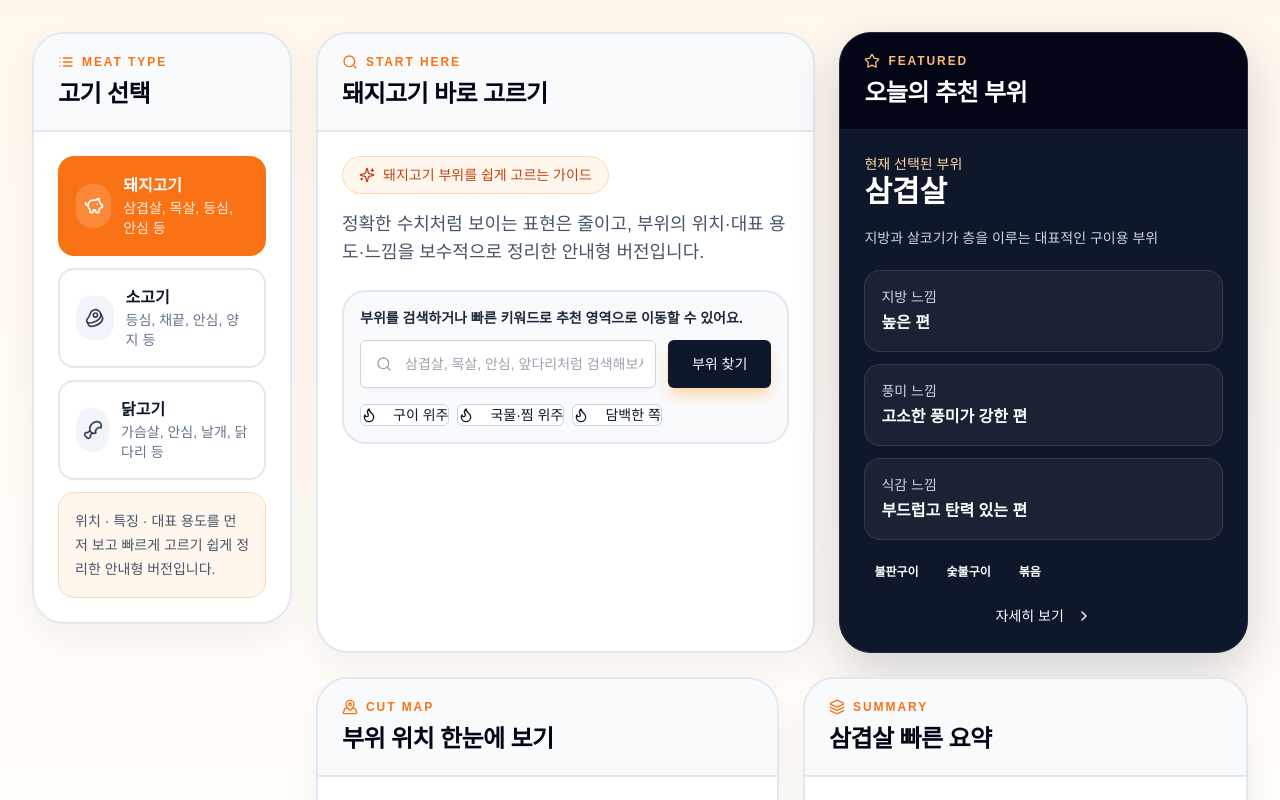
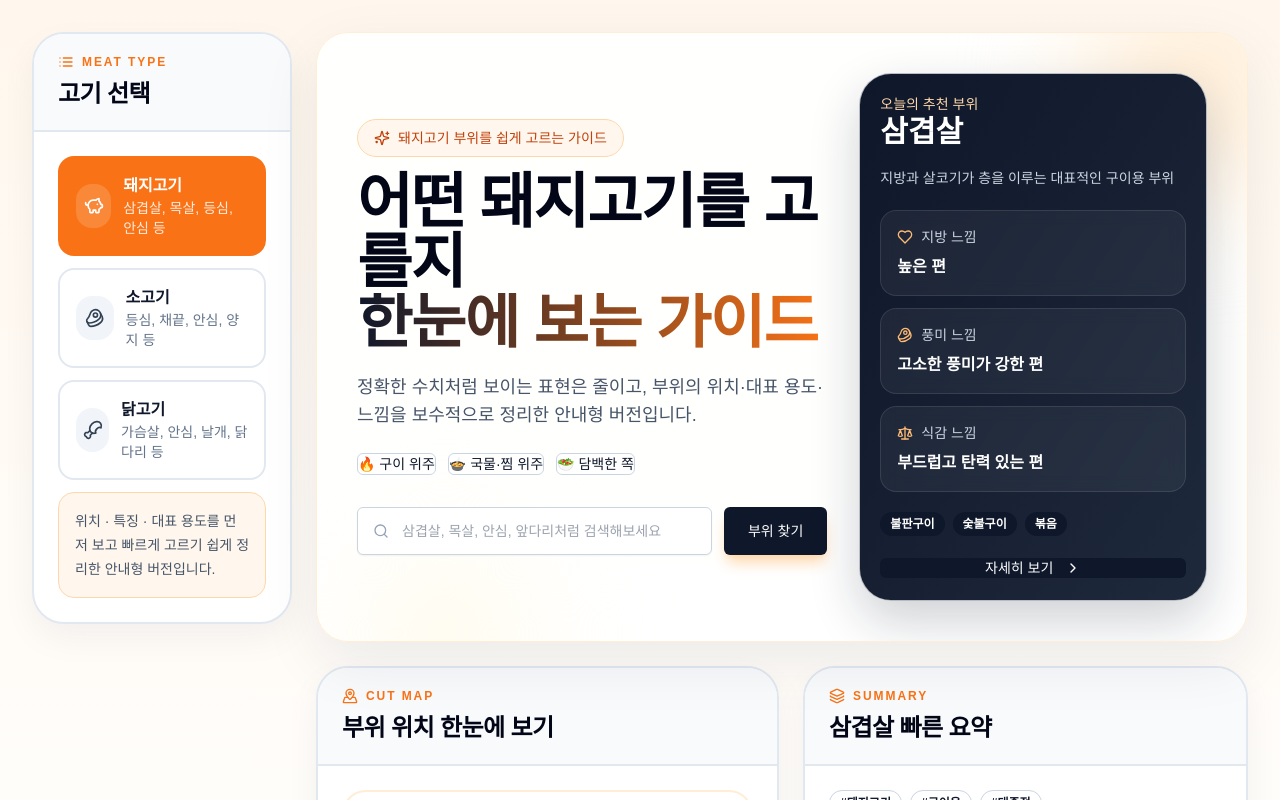
Before and after one commit to kwon3715/pork-guide, a Next.js app: page / in a window 1280 px wide. Shown: the top 800 px of the page. Built offline with nearby package versions, Linux system fonts and the light colour scheme.

Commit message:
Update page.tsx

```diff
--- a/app/page.tsx
+++ b/app/page.tsx
@@ -808,28 +808,57 @@ function HomeView({
           <Sidebar meatType={meatType} onChange={setMeatType} />
 
           <div className="space-y-6">
-            <div className="grid gap-6 xl:grid-cols-[1.1fr_0.9fr]">
-              <SectionBox
-                label="START HERE"
-                title={`${meta.label} 바로 고르기`}
-                icon={<Search className="h-4 w-4" />}
-              >
+            <section>
+              <div className="relative overflow-hidden rounded-[2rem] border border-orange-100 bg-white/90 p-6 shadow-[0_20px_60px_rgba(15,23,42,0.08)] backdrop-blur sm:p-8 lg:p-10">
+                <div className="pointer-events-none absolute -right-16 -top-16 h-56 w-56 rounded-full bg-orange-100 blur-3xl" />
+                <div className="pointer-events-none absolute -bottom-20 left-10 h-44 w-44 rounded-full bg-amber-50 blur-3xl" />
+
+                <div className="grid gap-8 lg:grid-cols-[1.15fr_0.85fr] lg:items-center">
+                  <div className="relative z-10">
                     <div className="mb-4 inline-flex items-center gap-2 rounded-full border border-orange-200 bg-orange-50 px-4 py-2 text-sm font-medium text-orange-700">
                       <Sparkles className="h-4 w-4" />
                       {meta.hero}
                     </div>
 
-                <p className="max-w-2xl text-base leading-7 text-slate-600 sm:text-lg">
-                  정확한 수치처럼 보이는 표현은 줄이고, 부위의 위치·대표 용도·느낌을
-                  보수적으로 정리한 안내형 버전입니다.
+                    <h1 className="text-4xl font-black tracking-tight text-slate-950 sm:text-5xl lg:text-6xl">
+                      어떤 {meta.label}를 고를지
+                      <span className="block bg-gradient-to-r from-slate-900 to-orange-500 bg-clip-text text-transparent">
+                        한눈에 보는 가이드
+                      </span>
+                    </h1>
+
+                    <p className="mt-5 max-w-2xl text-base leading-7 text-slate-600 sm:text-lg">
+                      정확한 수치처럼 보이는 표현은 줄이고, 부위의 위치·대표 용도·느낌을 보수적으로 정리한 안내형 버전입니다.
                     </p>
 
-                <div className="mt-6 rounded-3xl border-2 border-slate-200 bg-slate-50 p-4">
-                  <div className="mb-3 text-sm font-semibold text-slate-800">
-                    부위를 검색하거나 빠른 키워드로 추천 영역으로 이동할 수 있어요.
+                    <div className="mt-6 flex flex-wrap gap-3">
+                      <Button
+                        type="button"
+                        variant="outline"
+                        className="rounded-full border-orange-200 text-orange-600"
+                        onClick={() => applyQuickKeyword("grill")}
+                      >
+                        🔥 구이 위주
+                      </Button>
+                      <Button
+                        type="button"
+                        variant="outline"
+                        className="rounded-full border-orange-200 text-orange-600"
+                        onClick={() => applyQuickKeyword("stew")}
+                      >
+                        🍲 국물·찜 위주
+                      </Button>
+                      <Button
+                        type="button"
+                        variant="outline"
+                        className="rounded-full border-orange-200 text-orange-600"
+                        onClick={() => applyQuickKeyword("light")}
+                      >
+                        🥗 담백한 쪽
+                      </Button>
                     </div>
 
-                  <div className="flex flex-col gap-3 sm:flex-row">
+                    <div className="mt-8 flex flex-col gap-3 sm:flex-row">
                       <div className="relative flex-1">
                         <Search className="pointer-events-none absolute left-4 top-1/2 h-4 w-4 -translate-y-1/2 text-slate-400" />
                         <Input
@@ -846,58 +875,40 @@ function HomeView({
                         부위 찾기
                       </Button>
                     </div>
+                  </div>
 
-                  <div className="mt-4 flex flex-wrap gap-2">
-                    <Button
-                      type="button"
-                      variant="outline"
-                      className="rounded-full border-orange-200 bg-white text-orange-600 hover:border-orange-300 hover:bg-orange-50"
-                      onClick={() => applyQuickKeyword("grill")}
-                    >
-                      <Flame className="mr-2 h-4 w-4" />
-                      구이 위주
-                    </Button>
-                    <Button
-                      type="button"
-                      variant="outline"
-                      className="rounded-full border-orange-200 bg-white text-orange-600 hover:border-orange-300 hover:bg-orange-50"
-                      onClick={() => applyQuickKeyword("stew")}
-                    >
-                      <Flame className="mr-2 h-4 w-4" />
-                      국물·찜 위주
-                    </Button>
-                    <Button
-                      type="button"
-                      variant="outline"
-                      className="rounded-full border-orange-200 bg-white text-orange-600 hover:border-orange-300 hover:bg-orange-50"
-                      onClick={() => applyQuickKeyword("light")}
-                    >
-                      <Flame className="mr-2 h-4 w-4" />
-                      담백한 쪽
-                    </Button>
-                  </div>
-                </div>
-              </SectionBox>
-
-              <SectionBox
-                label="FEATURED"
-                title="오늘의 추천 부위"
-                icon={<Star className="h-4 w-4" />}
-                dark
-              >
+                  <div className="relative z-10">
+                    <div className="rounded-[2rem] border border-white/70 bg-gradient-to-br from-slate-900 to-slate-800 p-5 text-white shadow-[0_20px_50px_rgba(15,23,42,0.20)]">
                       <div className="mb-4">
-                  <div className="text-sm text-orange-200">현재 선택된 부위</div>
+                        <div className="text-sm text-orange-200">오늘의 추천 부위</div>
                         <div className="text-3xl font-bold">{selectedCut.name}</div>
                       </div>
-
                       <p className="mb-5 text-sm leading-6 text-slate-300">
                         {selectedCut.shortDescription}
                       </p>
 
                       <div className="grid gap-3">
-                  <InfoPill title="지방 느낌" value={getFatLabel(selectedCut.fat)} dark />
-                  <InfoPill title="풍미 느낌" value={getFlavorLabel(selectedCut.flavor)} dark />
-                  <InfoPill title="식감 느낌" value={getTenderLabel(selectedCut.texture)} dark />
+                        <div className="rounded-2xl border border-white/10 bg-white/5 p-4 backdrop-blur">
+                          <div className="mb-2 flex items-center gap-2 text-sm text-slate-300">
+                            <Heart className="h-4 w-4 text-orange-300" />
+                            지방 느낌
+                          </div>
+                          <div className="font-semibold">{getFatLabel(selectedCut.fat)}</div>
+                        </div>
+                        <div className="rounded-2xl border border-white/10 bg-white/5 p-4 backdrop-blur">
+                          <div className="mb-2 flex items-center gap-2 text-sm text-slate-300">
+                            <Beef className="h-4 w-4 text-orange-300" />
+                            풍미 느낌
+                          </div>
+                          <div className="font-semibold">{getFlavorLabel(selectedCut.flavor)}</div>
+                        </div>
+                        <div className="rounded-2xl border border-white/10 bg-white/5 p-4 backdrop-blur">
+                          <div className="mb-2 flex items-center gap-2 text-sm text-slate-300">
+                            <Scale className="h-4 w-4 text-orange-300" />
+                            식감 느낌
+                          </div>
+                          <div className="font-semibold">{getTenderLabel(selectedCut.texture)}</div>
+                        </div>
                       </div>
 
                       <div className="mt-5 flex flex-wrap gap-2">
@@ -919,8 +930,11 @@ function HomeView({
                           </Button>
                         </Link>
                       </div>
-              </SectionBox>
                     </div>
+                  </div>
+                </div>
+              </div>
+            </section>
 
             <div className="grid gap-6 xl:grid-cols-[1.02fr_0.98fr]">
               <SectionBox
```
Lines whose indentation alone changed are shown as unchanged.
